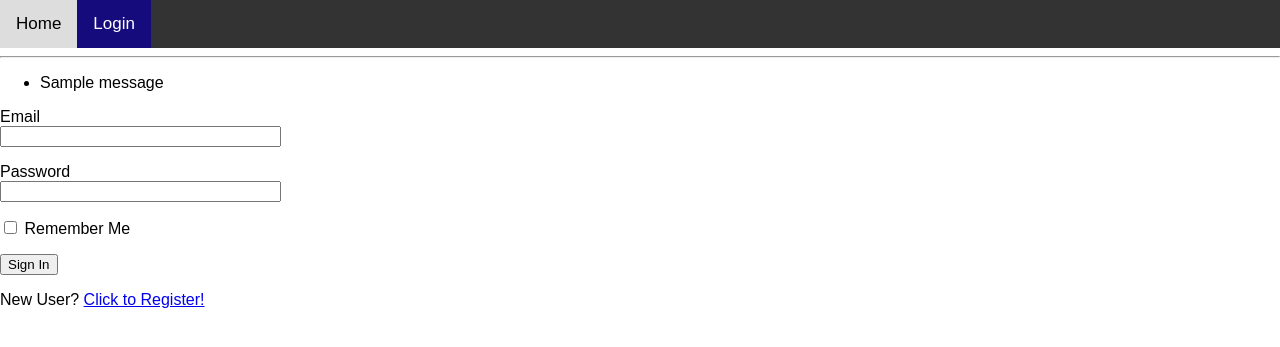
After one commit to anthonysackman/adhdassist-heroku, a Flask app: template app/templates/login.html in a window 1280 px wide. The commit adds this page. Shown: the top 347 px of the page. Run offline with Flask 2, Linux system fonts and the light colour scheme; the template is opened without the code that fills it: values that come from a table or form of the project are taken from there, others are empty; tables that the repository leaves empty hold one stand-in row (values such as "Sample post"); one stand-in notice (Sample message) is shown; parts of the project's set-up code (start-up, migrations or seed data) failed here and were passed over.

Commit message:
db migration + logging updates + tempalte user login updates

```diff
--- /dev/null
+++ b/app/forms.py
@@ -0,0 +1,23 @@
+from flask_wtf import FlaskForm
+from wtforms import StringField, PasswordField, BooleanField, SubmitField
+from wtforms.validators import ValidationError, DataRequired, Email, EqualTo
+from app.models import user_account
+
+# Form for Logging in
+class LoginForm(FlaskForm):
+    email = StringField('Email', validators=[DataRequired()])
+    password = PasswordField('Password', validators=[DataRequired()])
+    remember_me = BooleanField('Remember Me')
+    submit = SubmitField('Sign In')
+
+# Form for new user registration, Email() extensive email validator, email must be unique
+class RegistrationForm(FlaskForm):
+    email = StringField('Email', validators=[DataRequired(), Email()])
+    password = PasswordField('Password', validators=[DataRequired()])
+    password2 = PasswordField('Repeat Password', validators=[DataRequired(), EqualTo('password')])
+    submit = SubmitField('Register')
+
+    def validate_email(self, email):
+        user = user_account.query.filter_by(email=email.data).first()
+        if user is not None:
+            raise ValidationError('Please use a different email address.')
--- a/app/routes.py
+++ b/app/routes.py
@@ -38,7 +38,7 @@ def login():
         return redirect(next_page)
     return render_template('login.html', form=login_form)
 
-@app.route('/register')
+@app.route('/register', methods=['GET', 'POST'])
 def register_user():
     if current_user.is_authenticated:
         return redirect(url_for('index'))
--- /dev/null
+++ b/app/templates/base.html
@@ -0,0 +1,93 @@
+<!doctype html>
+<nav>
+    <!DOCTYPE html>
+    <html>
+
+    <head>
+        <meta name="viewport" content="width=device-width, initial-scale=1">
+        <style>
+            body {
+                margin: 0;
+                font-family: Arial, Helvetica, sans-serif;
+            }
+
+            .topnav {
+                overflow: hidden;
+                background-color: #333;
+            }
+
+            .topnav a {
+                float: left;
+                color: #f2f2f2;
+                text-align: center;
+                padding: 14px 16px;
+                text-decoration: none;
+                font-size: 17px;
+            }
+
+            .topnav a:hover {
+                background-color: #ddd;
+                color: black;
+            }
+
+            .topnav a.active {
+                background-color: #0f0091c7;
+                color: white;
+            }
+
+            .botnav {
+                overflow: hidden;
+                background-color: rgb(100, 100, 100);
+            }
+
+            .botnav a {
+                float: left;
+                color: #f2f2f2;
+                text-align: center;
+                padding: 14px 16px;
+                text-decoration: none;
+                font-size: 12px;
+            }
+
+            .botnav a:hover {
+                background-color: #ddd;
+                color: black;
+            }
+
+            .botnav a.active {
+                background-color: #291ba3;
+                color: white;
+            }
+        </style>
+    </head>
+
+    {% set navigation_bar = [
+    ('/', 'home', 'Home'),
+    ('/login', 'login', 'Login')
+    ] -%}
+    {% set active_page = active_page -%}
+
+    <body>
+        <div class="topnav">
+            {% for href, id, caption in navigation_bar %}
+            <a {% if id==active_page %} class="active" {% endif %} href="{{ href }}">{{ caption|e }}</a>
+            {% endfor %}
+        </div>
+        <hr>
+        {% with messages = get_flashed_messages() %}
+        {% if messages %}
+        <ul>
+            {% for message in messages %}
+            <li>{{ message }}</li>
+            {% endfor %}
+        </ul>
+        {% endif %}
+        {% endwith %}
+        <div id="botnav">{% block botnav %}{% endblock %}</div>
+        <div id="content">{% block content %}{% endblock %}</div>
+    </body>
+
+    </html>
+
+</nav>
+</section>
--- a/app/templates/index.html
+++ b/app/templates/index.html
@@ -1,8 +1,4 @@
 {% extends 'base.html' %}
-{% set bot_navigation_bar = [
-('/', 'home', 'Home'),
-('/login', 'login', 'Login')
-] -%}
 {% set active_page = "home" %}
 
 {% block header %}
--- /dev/null
+++ b/app/templates/login.html
@@ -0,0 +1,36 @@
+{% extends 'base.html' %}
+{% set bot_navigation_bar = [
+    ('/', 'home', 'Home'),
+    ('/login', 'login', 'Login')
+    ] -%}
+{% set active_page = "login" %}
+
+{% block header %}
+<h1>{% block title %}Log In{% endblock %}</h1>
+{% endblock %}
+
+{% block content %}
+<form action="" method="post" novalidate>
+    <!--Creates token form data uses to avoid CSRF attacks-->
+    {{ form.hidden_tag() }}
+    <p>
+        {{ form.email.label }}<br>
+        {{ form.email(size=32) }}<br>
+        <!--validation errors from routes.py return here based on the form.fieldname.errors-->
+        {% for error in form.email.errors %}
+        <span style="color: red;">[{{ error }}]</span>
+        {% endfor %}
+    </p>
+    <p>
+        {{ form.password.label }}<br>
+        {{ form.password(size=32) }}
+        {% for error in form.password.errors %}
+        <span style="color: red;">[{{ error }}]</span>
+        {% endfor %}
+    </p>
+    <!--Form checkbox and submit button that creates POST against /login-->
+    <p>{{ form.remember_me() }} {{ form.remember_me.label }}</p>
+    <p>{{ form.submit() }}</p>
+</form>
+<p>New User? <a href="{{ url_for('register_user') }}">Click to Register!</a></p>
+{% endblock %}
--- /dev/null
+++ b/app/templates/topbar.html
@@ -0,0 +1,5 @@
+<div>
+    ADHD Assist:
+    <a href="/">Home</a>
+    <a href="/login">Login</a>
+</div>
--- a/logging_config.yaml
+++ b/logging_config.yaml
@@ -5,7 +5,8 @@ formatters:
     format: '%(asctime)s - %(name)s - %(levelname)s - %(message)s'
   json:
       class: pythonjsonlogger.jsonlogger.JsonFormatter
-      format: '%(asctime)s - %(name)s - %(levelname)s - %(message)s'
+      format: '%(asctime)s - %(name)s - %(levelname)s - %(pathname)s - %(lineno)d - %(thread)d - %(process)d - %(message)s'
+
 handlers:
   console:
     class: logging.StreamHandler
```
Also changed, not shown: app/templates/botnav.html (added, +13 -0 lines), app/templates/register.html (added, +34 -0 lines), migrations/versions/9825f1784457_user_account_table_updates.py (added, +32 -0 lines).
